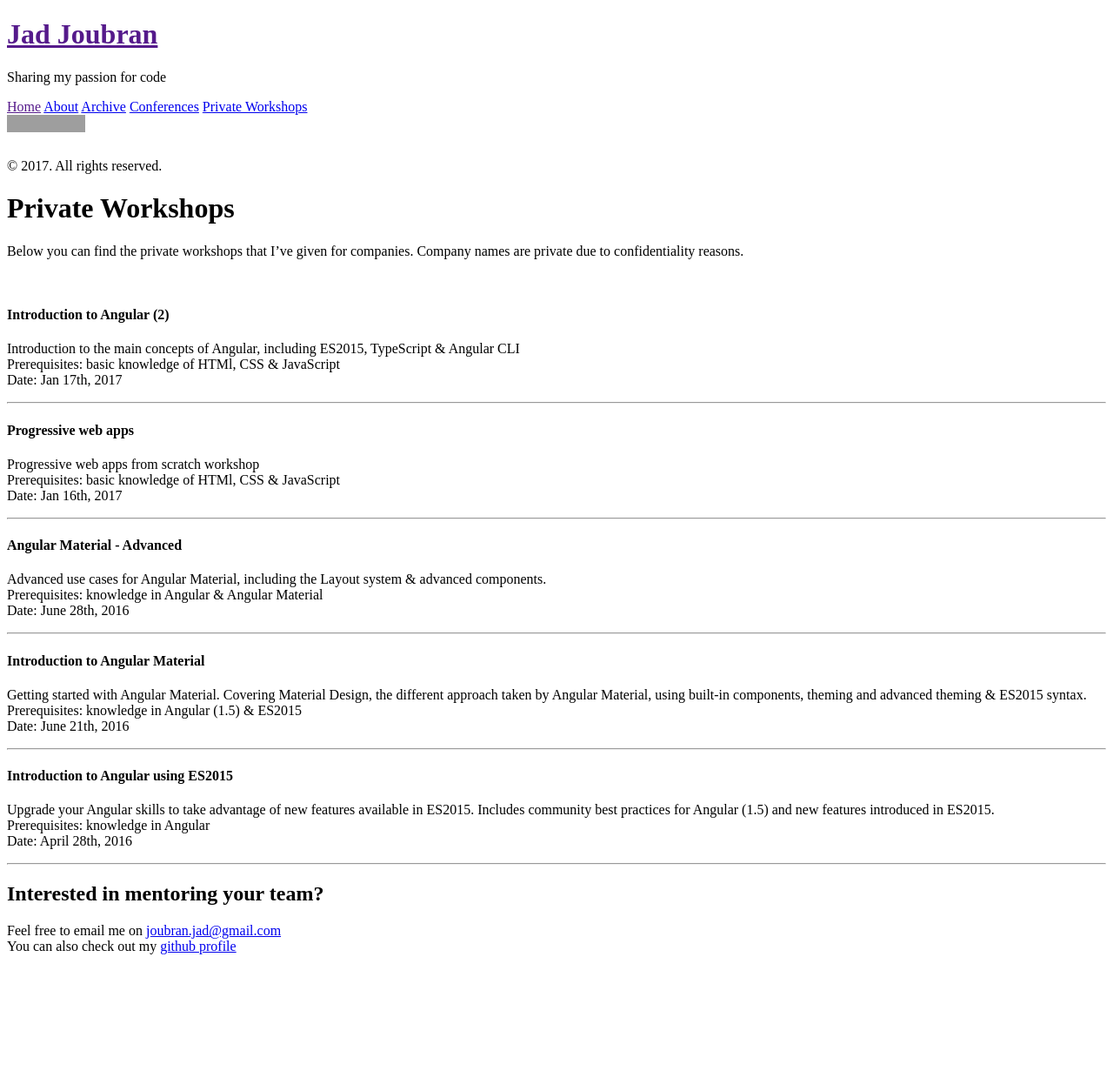
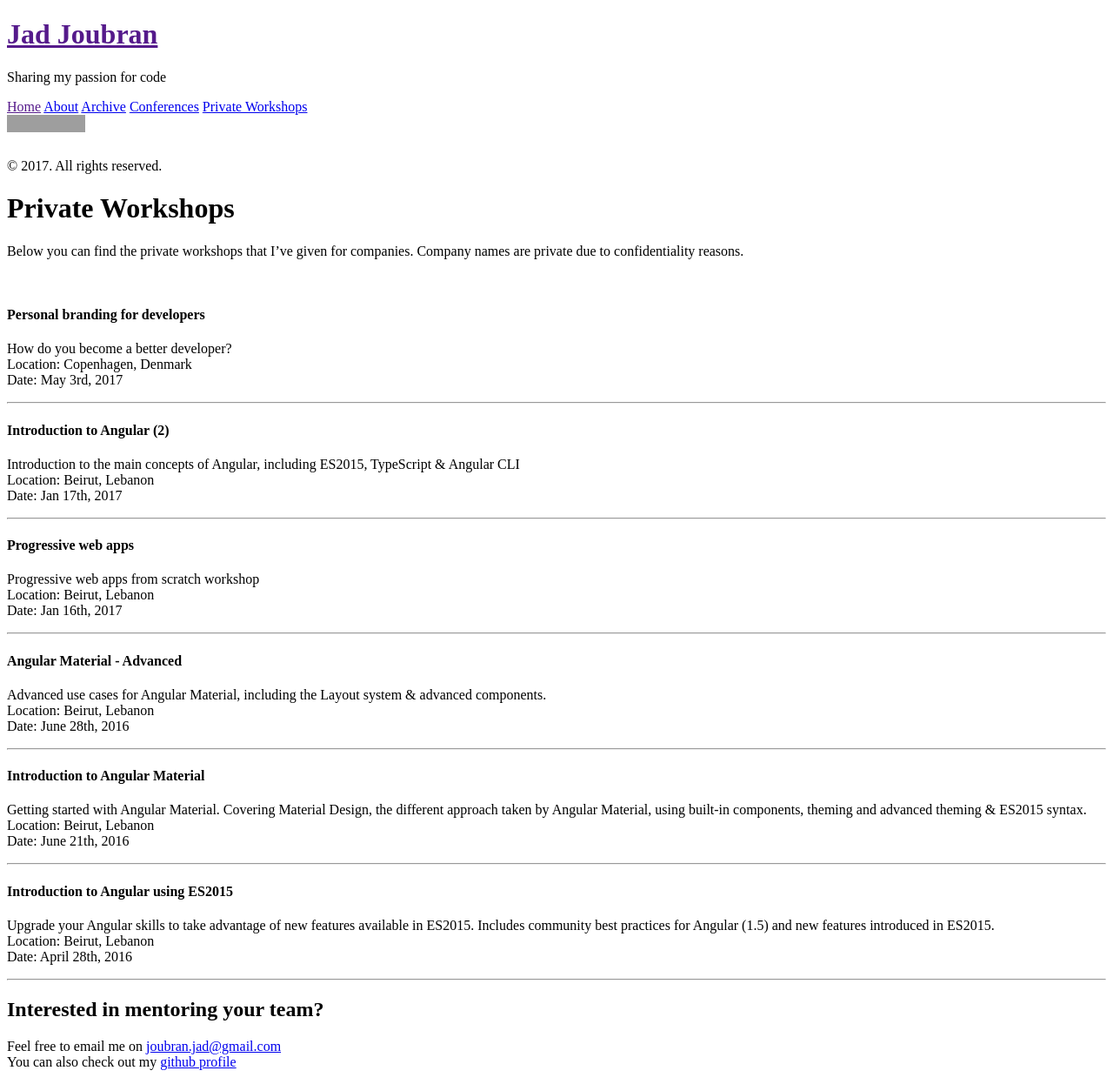
Before and after one commit to jadjoubran/blog, a Jekyll site: the page built from workshops.md, in a window 1280 px wide. Shown: the whole page at 87% size. Built offline with Jekyll 4.4.1, drawn with Linux system fonts in a browser that asks for light colours; before the commit the page ends 1113 px from its top, so only the background shows below that; grey boxes are pictures that could not be loaded.

Commit message:
Add personal branding workshop

```diff
--- a/workshops.md
+++ b/workshops.md
@@ -7,37 +7,45 @@ Below you can find the private workshops that I've given for companies. Company
 
 <br>
 
+#### Personal branding for developers
+How do you become a better developer?
+<span class="conferences-ref">Location:</span> Copenhagen, Denmark
+<span class="conferences-ref">Date:</span> May 3rd, 2017
+
+<hr>
+
+
 #### Introduction to Angular (2)
 Introduction to the main concepts of Angular, including ES2015, TypeScript & Angular CLI
-<span class="conferences-ref">Prerequisites:</span> basic knowledge of HTMl, CSS & JavaScript
+<span class="conferences-ref">Location:</span> Beirut, Lebanon
 <span class="conferences-ref">Date:</span> Jan 17th, 2017
 
 <hr>
 
 #### Progressive web apps
 Progressive web apps from scratch workshop
-<span class="conferences-ref">Prerequisites:</span> basic knowledge of HTMl, CSS & JavaScript
+<span class="conferences-ref">Location:</span> Beirut, Lebanon
 <span class="conferences-ref">Date:</span> Jan 16th, 2017
 
 <hr>
 
 #### Angular Material - Advanced
 Advanced use cases for Angular Material, including the Layout system & advanced components.
-<span class="conferences-ref">Prerequisites:</span> knowledge in Angular & Angular Material
+<span class="conferences-ref">Location:</span> Beirut, Lebanon
 <span class="conferences-ref">Date:</span> June 28th, 2016
 
 <hr>
 
 #### Introduction to Angular Material
 Getting started with Angular Material. Covering Material Design, the different approach taken by Angular Material, using built-in components, theming and advanced theming & ES2015 syntax.
-<span class="conferences-ref">Prerequisites:</span> knowledge in Angular (1.5) & ES2015
+<span class="conferences-ref">Location:</span> Beirut, Lebanon
 <span class="conferences-ref">Date:</span> June 21th, 2016
 
 <hr>
 
 #### Introduction to Angular using ES2015
 Upgrade your Angular skills to take advantage of new features available in ES2015. Includes community best practices for Angular (1.5) and new features introduced in ES2015.
-<span class="conferences-ref">Prerequisites:</span> knowledge in Angular
+<span class="conferences-ref">Location:</span> Beirut, Lebanon
 <span class="conferences-ref">Date:</span> April 28th, 2016
 
 
```
